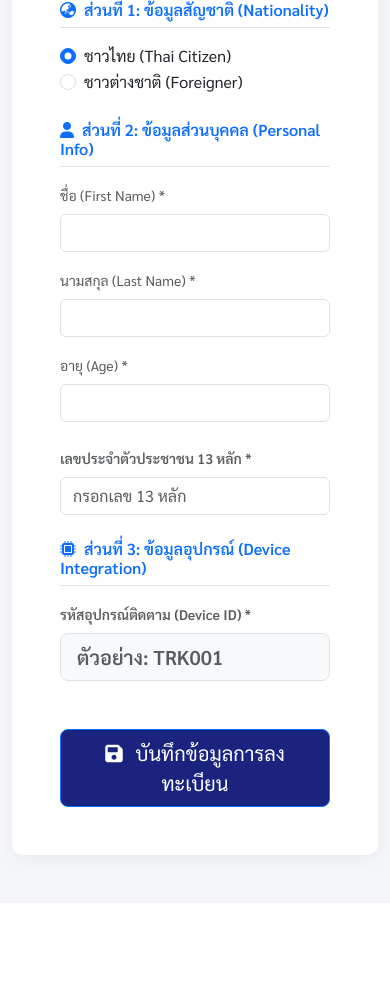
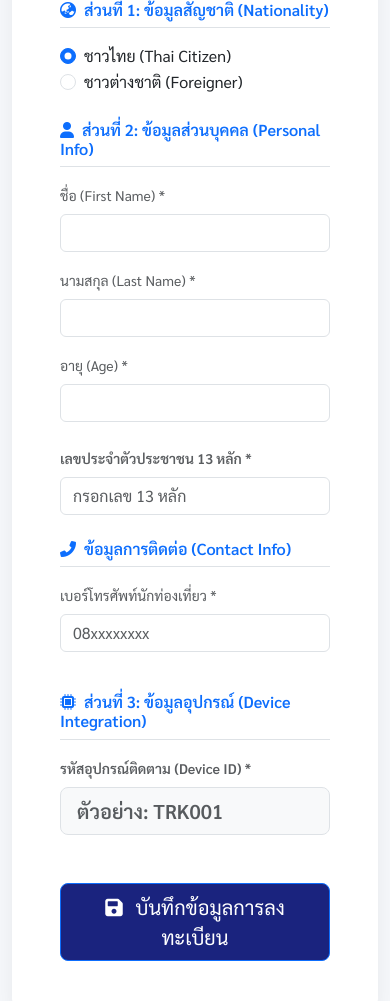
Before and after one commit to newthanathornsaeng/trackingSystem, a Django app: page /register/ in a window 390 px wide. Shown: the part 307-1308 px from the top of the page. Before the commit the page ends 1174 px from the top, so only its background shows below. Run offline with Django 5.2, Linux system fonts and the light colour scheme; the visitor is signed in with stand-in values (Sample User, id 1).

Commit message:
Add phone_number to Visitor model and update views/templates

```diff
--- a/core/models.py
+++ b/core/models.py
@@ -8,6 +8,9 @@ class Visitor(models.Model):
 
     national_id = models.CharField(max_length=13, null=True, blank=True)
     passport_number = models.CharField(max_length=20, null=True, blank=True)
+
+    # 🚨 เพิ่มบรรทัดนี้: ช่องเก็บเบอร์โทรศัพท์
+    phone_number = models.CharField(max_length=20, null=True, blank=True)
 
     device_code = models.CharField(max_length=50, db_index=True)
     is_active = models.BooleanField(default=True) # True=ยืมอยู่, False=คืนแล้ว
--- a/core/templates/core/register.html
+++ b/core/templates/core/register.html
@@ -123,6 +123,14 @@
                                 </div>
                             </div>
 
+                            <h6 class="text-primary fw-bold border-bottom pb-2 mb-3 mt-4"><i class="fas fa-phone-alt me-2"></i>ข้อมูลการติดต่อ (Contact Info)</h6>
+                            <div class="row mb-4">
+                                <div class="col-md-12 mb-3">
+                                    <label class="form-label small text-muted">เบอร์โทรศัพท์นักท่องเที่ยว *</label>
+                                    <input type="tel" name="phone_number" class="form-control" required placeholder="08xxxxxxxx" maxlength="10" oninput="this.value = this.value.replace(/[^0-9]/g, '')">
+                                </div>
+                            </div>
+
                             <h6 class="text-primary fw-bold border-bottom pb-2 mb-3"><i class="fas fa-microchip me-2"></i>ส่วนที่ 3: ข้อมูลอุปกรณ์ (Device Integration)</h6>
                             <div class="mb-5">
                                 <label class="form-label small text-muted text-danger fw-bold">รหัสอุปกรณ์ติดตาม (Device ID) *</label>
--- a/core/views.py
+++ b/core/views.py
@@ -23,6 +23,10 @@ def register_visitor(request):
             nationality_type=nat_type,
             national_id=request.POST.get('national_id') if nat_type == 'thai' else None,
             passport_number=request.POST.get('passport_number') if nat_type == 'foreigner' else None,
+
+            # 🚨 [เพิ่มใหม่] รับค่าเบอร์โทรศัพท์จากหน้าฟอร์ม
+            phone_number=request.POST.get('phone_number'),
+
             device_code=request.POST.get('device_code'),
             is_active=True
         )
```
Also changed, not shown: core/migrations/0003_visitor_phone_number.py (added).
